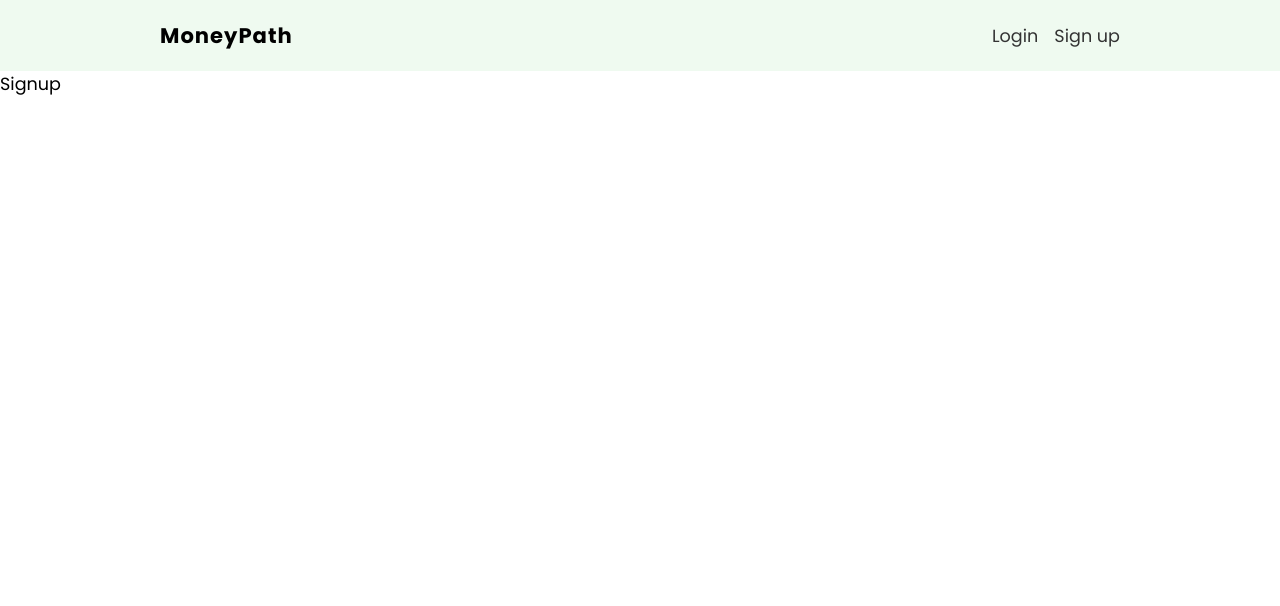
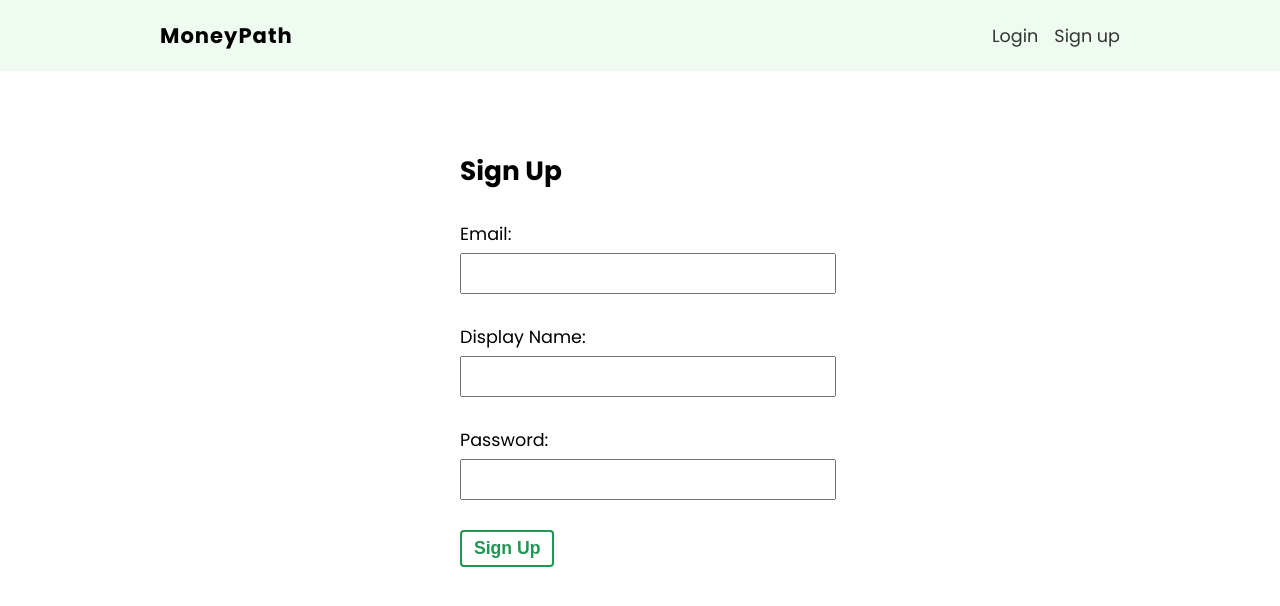
Before and after one commit to bwong-yh/finance-tracker, a React (Create React App) app: page /signup in a window 1280 px wide. Shown: the top 606 px of the page. Built offline with nearby package versions, Linux system fonts and the light colour scheme; the HTML template or start-up script is replaced by a standard one.

Commit message:
create signup form

```diff
--- a/src/pages/login/Login.js
+++ b/src/pages/login/Login.js
@@ -7,10 +7,6 @@
 
   const handleSubmit = e => {
     e.preventDefault();
-
-    console.log('🚀 ~ file: Login.js ~ line 6 ~ Login ~ email', email);
-
-    console.log('🚀 ~ file: Login.js ~ line 8 ~ Login ~ password', password);
   };
 
   return (
--- a/src/pages/signup/Signup.css
+++ b/src/pages/signup/Signup.css
@@ -0,0 +1,22 @@
+.signup-form {
+  max-width: 360px;
+  margin: 60px auto;
+  padding: 20px;
+}
+
+.signup-form label {
+  display: block;
+  margin: 30px auto;
+}
+
+.signup-form span {
+  display: block;
+  margin-bottom: 6px;
+}
+
+.signup-form input {
+  padding: 8px 6px;
+  font-size: 1em;
+  color: #777;
+  width: 100%;
+}
--- a/src/pages/signup/Signup.js
+++ b/src/pages/signup/Signup.js
@@ -1,7 +1,45 @@
+import { useState } from 'react';
 import './Signup.css';
 
 const Signup = () => {
-  return <div>Signup</div>;
+  const [email, setEmail] = useState('');
+  const [password, setPassword] = useState('');
+  const [displayname, setDisplayname] = useState('');
+
+  const handleSubmit = e => {
+    e.preventDefault();
+  };
+
+  return (
+    <form className='signup-form' onSubmit={handleSubmit}>
+      <h2>Sign Up</h2>
+      <label>
+        <span>Email:</span>
+        <input
+          type='email'
+          onChange={e => setEmail(e.target.value)}
+          value={email}
+        />
+      </label>
+      <label>
+        <span>Display Name:</span>
+        <input
+          type='text'
+          onChange={e => setDisplayname(e.target.value)}
+          value={displayname}
+        />
+      </label>
+      <label>
+        <span>Password:</span>
+        <input
+          type='password'
+          onChange={e => setPassword(e.target.value)}
+          value={password}
+        />
+      </label>
+      <button className='btn'>Sign Up</button>
+    </form>
+  );
 };
 
 export default Signup;
```
